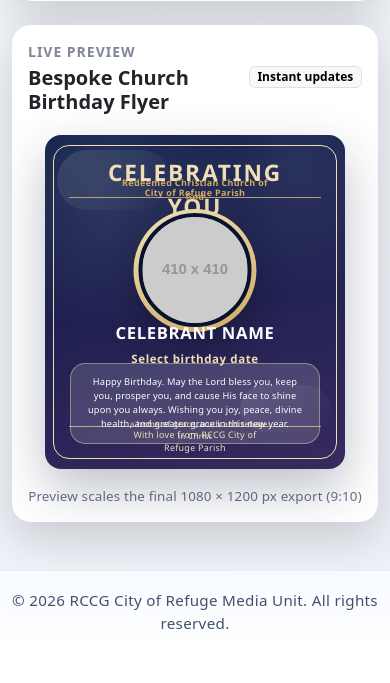
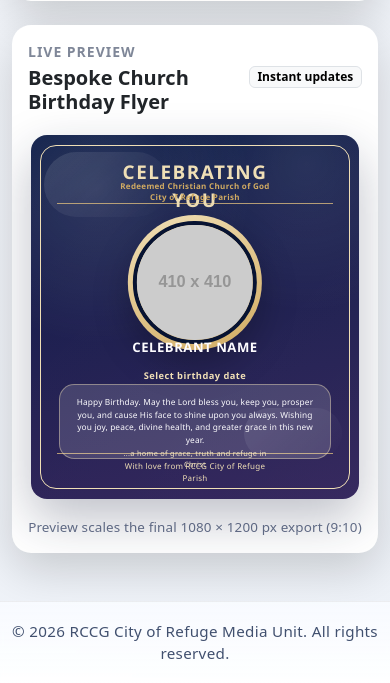
Before and after one commit to jpcGH/birthday-flyer-gen, a Django app: page / in a window 390 px wide. Shown: the part 1052-1735 px from the top of the page. Before the commit the page ends 1681 px from the top, so only its background shows below. Run offline with Django 5.2, Linux system fonts and the light colour scheme; grey boxes labelled with a size stand in for pictures from a placeholder-image service; data that the repository does not hold is empty; some libraries are stand-ins or nearby versions.

Commit message:
Make live flyer preview fluid and reduce text overlap

```diff
--- a/static/css/styles.css
+++ b/static/css/styles.css
@@ -101,7 +101,7 @@ body {
 }
 
 .preview-canvas {
-    width: min(100%, 360px);
+    width: min(100%, 520px);
     aspect-ratio: 9 / 10;
     margin: 0 auto;
 }
@@ -115,7 +115,6 @@ body {
 .live-flyer {
     aspect-ratio: 9 / 10;
     width: 100%;
-    max-width: 360px;
     border-radius: 1rem;
     position: relative;
     overflow: hidden;
@@ -126,6 +125,7 @@ body {
     --line-opacity: 0.8;
     --wish-box-opacity: 0.2;
     --wish-box-blur: 0px;
+    container-type: inline-size;
 }
 
 .flyer-texture,
@@ -207,7 +207,7 @@ body {
 
 .flyer-hbd {
     top: 6.3%;
-    font-size: clamp(1.42rem, 4.1vw, 2.8rem);
+    font-size: clamp(1rem, 6.4cqw, 2.8rem);
     letter-spacing: 0.08em;
     text-transform: uppercase;
     font-weight: 600;
@@ -216,7 +216,7 @@ body {
 
 .flyer-church,
 .flyer-parish {
-    font-size: clamp(0.56rem, 1.58vw, 1.2rem);
+    font-size: clamp(0.5rem, 2.5cqw, 1.2rem);
     font-weight: 600;
     letter-spacing: 0.04em;
     color: var(--flyer-accent);
@@ -261,7 +261,7 @@ body {
 
 .flyer-name {
     top: 56.2%;
-    font-size: clamp(1.04rem, 3vw, 2.15rem);
+    font-size: clamp(0.82rem, 4.3cqw, 2.15rem);
     font-weight: 700;
     width: 82%;
     line-height: 1.2;
@@ -272,7 +272,7 @@ body {
 
 .flyer-date {
     top: 64.3%;
-    font-size: clamp(0.72rem, 2.05vw, 1.27rem);
+    font-size: clamp(0.58rem, 2.9cqw, 1.27rem);
     color: var(--flyer-accent-soft);
     font-weight: 600;
     letter-spacing: 0.05em;
@@ -300,7 +300,7 @@ body {
     text-align: center;
     line-height: 1.52;
     letter-spacing: 0.015em;
-    font-size: clamp(0.58rem, 1.58vw, 1.02rem);
+    font-size: clamp(0.52rem, 2.35cqw, 1.02rem);
     color: var(--flyer-text);
     display: -webkit-box;
     -webkit-line-clamp: 5;
@@ -310,14 +310,14 @@ body {
 
 .flyer-tagline {
     bottom: 8.1%;
-    font-size: clamp(0.5rem, 1.2vw, 0.88rem);
+    font-size: clamp(0.46rem, 1.8cqw, 0.88rem);
     color: color-mix(in srgb, var(--flyer-accent-soft) 78%, #fff 22%);
     letter-spacing: 0.04em;
 }
 
 .flyer-signoff {
     bottom: 4.25%;
-    font-size: clamp(0.56rem, 1.33vw, 0.95rem);
+    font-size: clamp(0.5rem, 2cqw, 0.95rem);
     color: var(--flyer-accent-soft);
     font-weight: 500;
     letter-spacing: 0.03em;
@@ -475,20 +475,12 @@ body {
 
 @media (max-width: 991px) {
     .preview-canvas {
-        width: min(100%, 340px);
-    }
-
-    .live-flyer {
-        max-width: 340px;
+        width: min(100%, 460px);
     }
 }
 
 @media (max-width: 575px) {
     .preview-canvas {
-        width: min(100%, 300px);
-    }
-
-    .live-flyer {
-        max-width: 300px;
+        width: min(100%, 360px);
     }
 }
```
